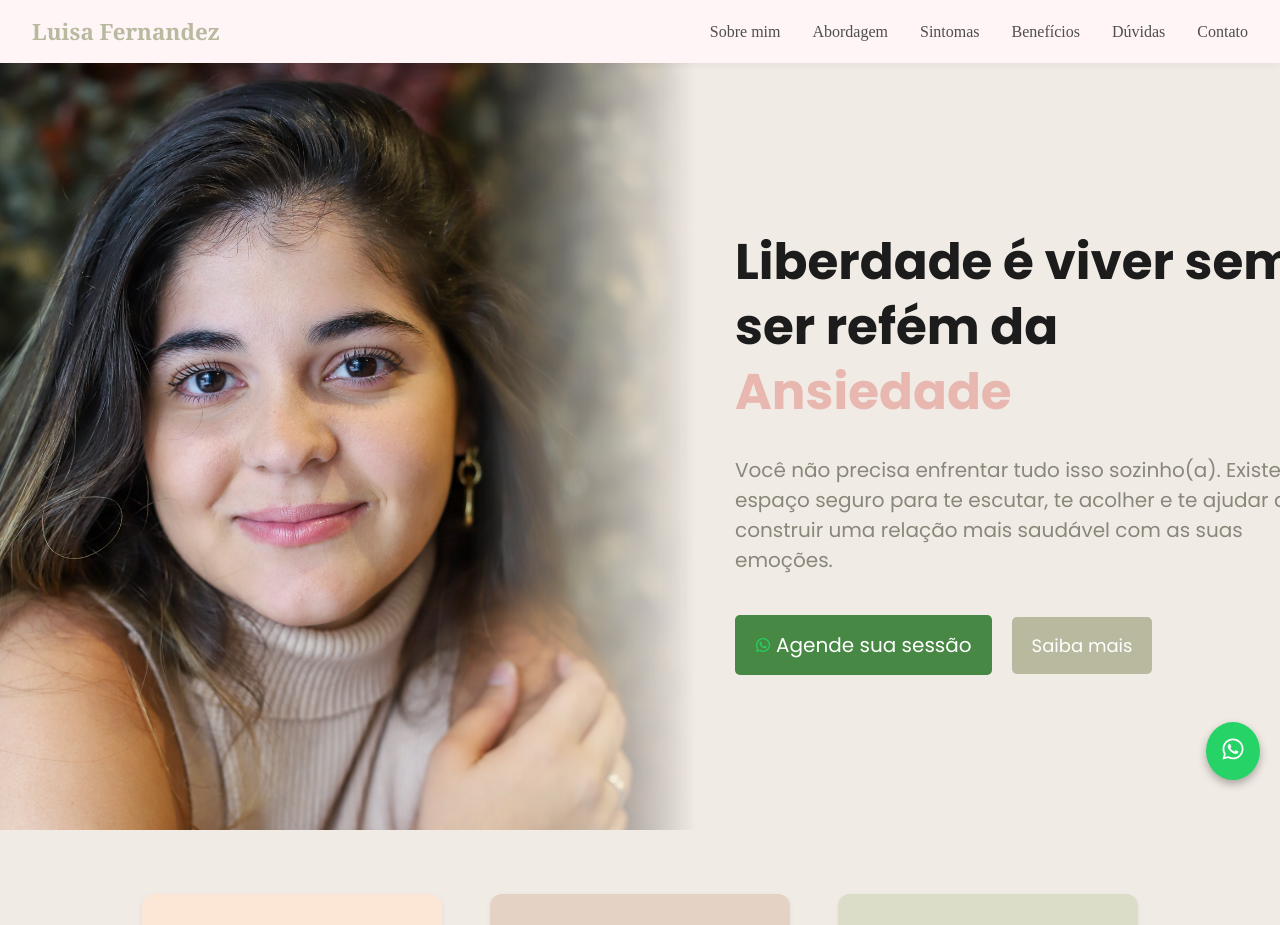
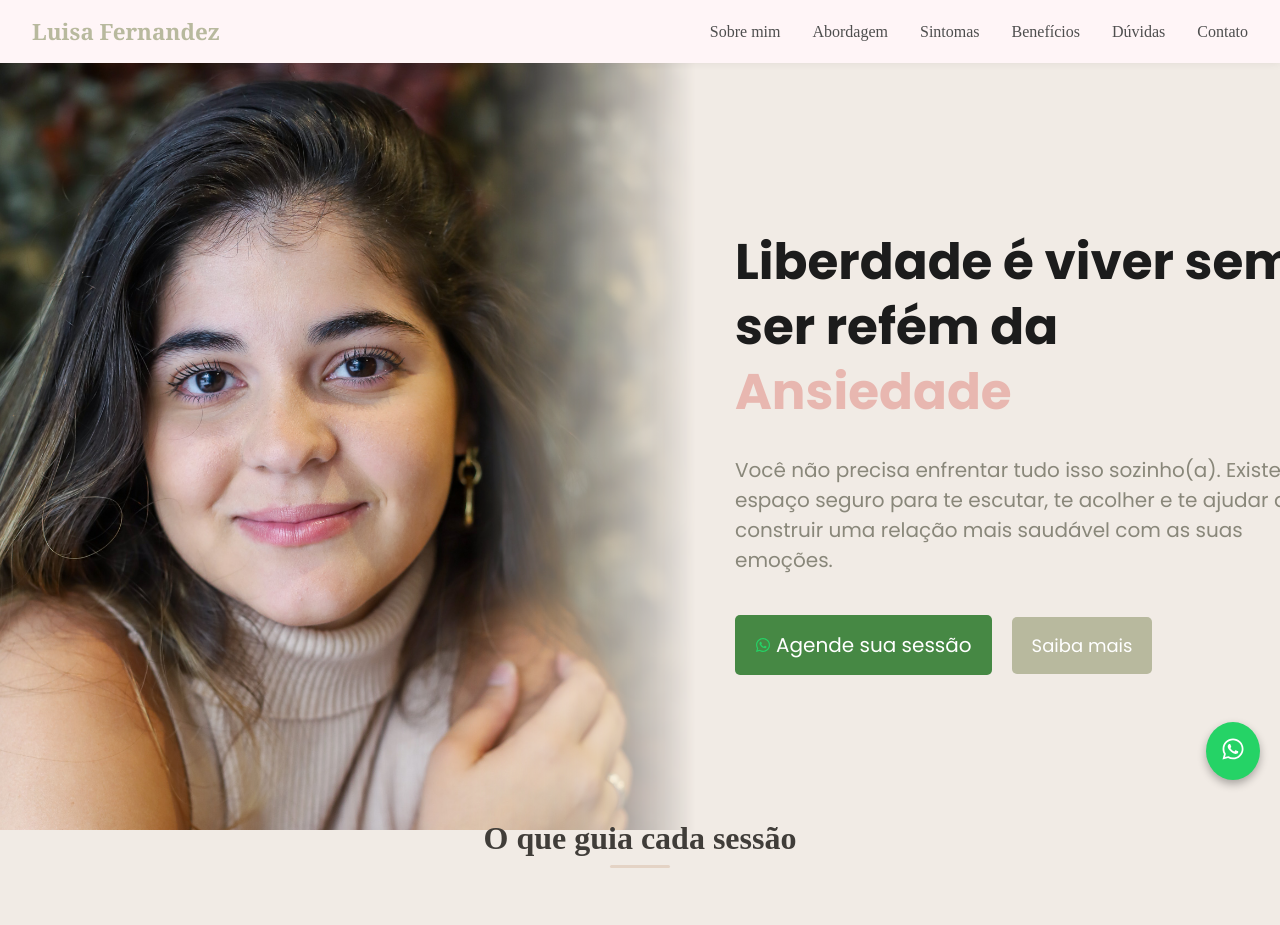
Before and after one commit to hpbeta/landingpage-luisa, a React (Vite) app: page / in a window 1280 px wide. Shown: the top 925 px of the page. Built offline with nearby package versions, Linux system fonts and the light colour scheme; a web font is replaced by a local one.

Commit message:
Adicionando um title na sessão de coreValue

```diff
--- a/src/pages/coreValues/index.jsx
+++ b/src/pages/coreValues/index.jsx
@@ -1,6 +1,6 @@
 import { FiHeart, FiTarget, FiStar } from "react-icons/fi";
 import { GiBrain } from "react-icons/gi";
-import { Section, ValueCard } from "./styles";
+import { Section, Title, ValueCard } from "./styles";
 
 export function CoreValues() {
   const values = [
@@ -31,7 +31,10 @@ export function CoreValues() {
   ];
 
   return (
+    <>
+      <Title>O que guia cada sessão</Title>
     <Section>
+
       {values.map((item, index) => (
         <ValueCard key={index} $bg={item.color}>
           {item.icon}
@@ -40,5 +43,6 @@ export function CoreValues() {
         </ValueCard>
       ))}
     </Section>
+    </>
   );
 }
--- a/src/pages/coreValues/styles.jsx
+++ b/src/pages/coreValues/styles.jsx
@@ -11,6 +11,30 @@ export const Section = styled.section`
     margin-top: 30px;
   }
 `;
+
+export const Title = styled.h1`
+    font-size: 2rem;
+  color: #403d39;
+  text-align: center;
+  margin-bottom: 2rem;
+  font-weight: 600;
+  position: relative;
+  margin-top: -10px;
+
+  &::after {
+    content: "";
+    display: block;
+    width: 60px;
+    height: 3px;
+    background-color: #e4d3c5;
+    margin: 0.5rem auto 0;
+    border-radius: 2px;
+  }
+
+  @media (max-width: 768px) {
+    font-size: 1.6rem;
+  }
+`
 
 export const ValueCard = styled.div`
   text-align: center;
--- a/src/pages/hero/styles.jsx
+++ b/src/pages/hero/styles.jsx
@@ -81,6 +81,12 @@ export const ContainerInfo = styled.div`
     margin-top: 50px;
     text-align: center;
   }
+  @media (max-width: 396px) {
+    margin-bottom: 70px;
+  }
+  @media (max-width: 430px) {
+    margin-bottom: 200px;
+  }
 `;
 
 export const ParagraphInfo = styled.p`
```
